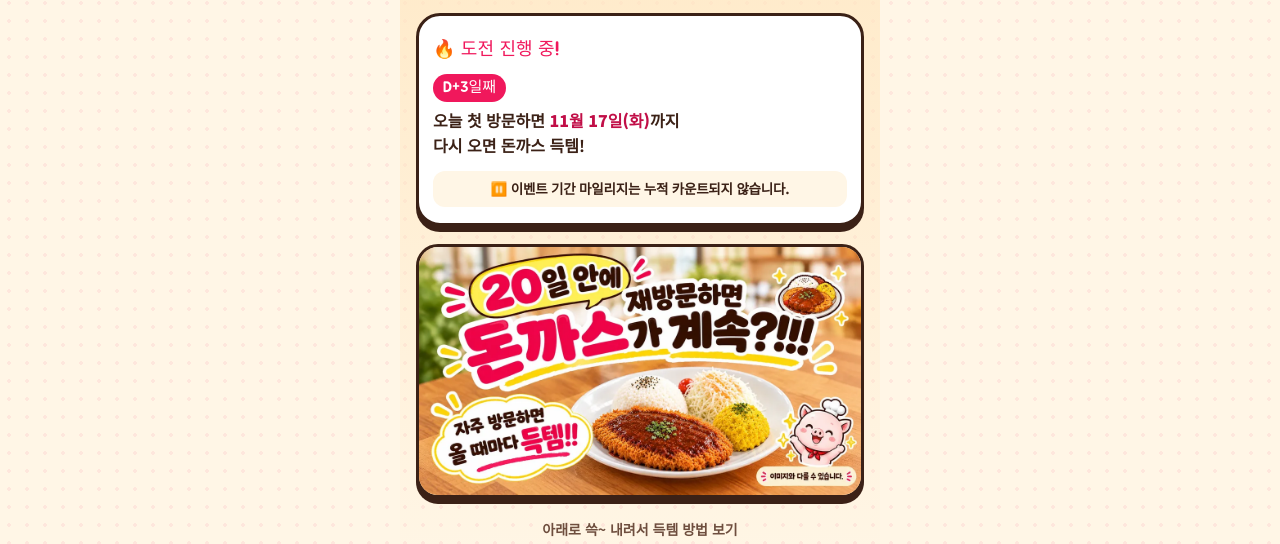
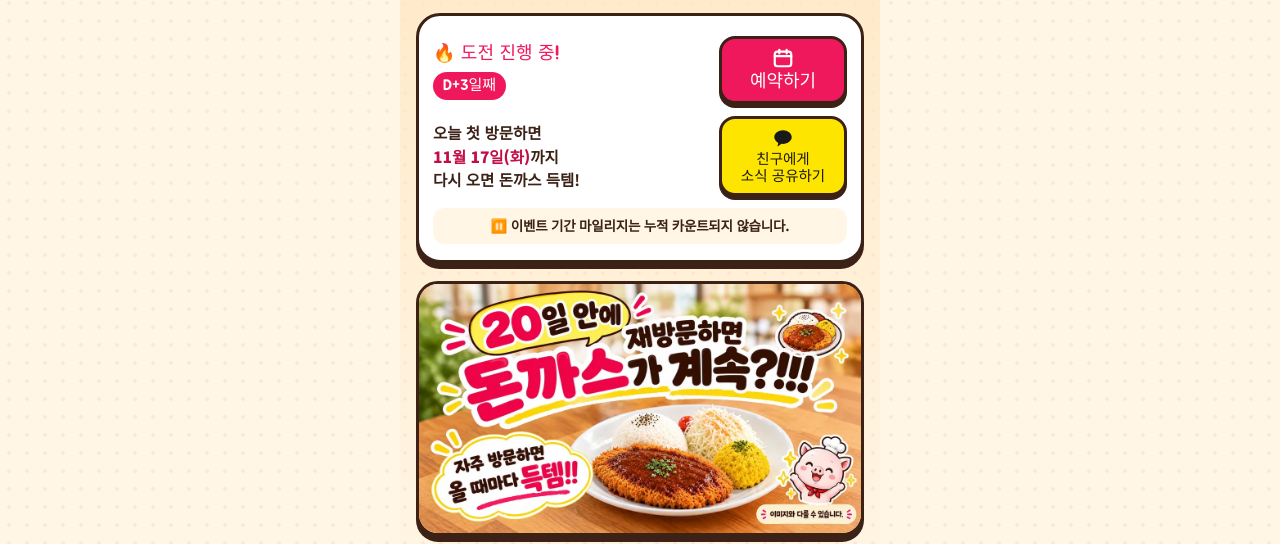
Before and after one commit to gnb21c-cmd/event, a plain HTML site: page donkatsu/index.html in a window 1280 px wide. Shown: the part 276-820 px from the top of the page. Drawn offline with Linux system fonts and the light colour scheme; no server answers.

Commit message:
예약하기·친구에게 소식 공유하기 버튼을 카운트다운 칸 안으로 옮김
- 진행 중: "도전 진행 중 / D+n일째" 오른쪽에 예약하기, "오늘 첫 방문하면 … 다시 오면 돈까스 득템!" 오른쪽에 공유하기 (작은 세로형 버튼)
- 시작 전 화면에서는 카운트다운 아래에 두 버튼 나란히
- 안내 글은 세 줄로 고정, 날짜는 중간에서 안 끊김
- 맨 아래 칸의 큰 버튼은 없애고 "예약·공유 버튼은 맨 위에 있어요 ↑" 안내로

Co-Authored-By: Claude Opus 5.5 <noreply@anthropic.com>
Claude-Session: https://claude.ai/code/session_01UUHcDPmg273z7uGNQdQ7sC

```diff
--- a/donkatsu/index.html
+++ b/donkatsu/index.html
@@ -120,7 +120,27 @@ b, strong { font-weight: 900; }
   box-shadow: 0 6px 0 var(--ink);
   text-align: left;
 }
-.countdown__head { margin-bottom: 10px; }
+/* 진행 중: 왼쪽 글자 + 오른쪽 버튼 / 시작 전: 카운트다운 아래 버튼 두 개 나란히 */
+.cd-grid { display: grid; grid-template-columns: 1fr 1fr; grid-template-areas: "head head" "body body" "book share"; gap: 10px; align-items: center; }
+.is-live .cd-grid { grid-template-columns: minmax(0, 1fr) clamp(100px, 29vw, 128px); grid-template-areas: "head book" "body share"; column-gap: 10px; row-gap: 12px; }
+.cd-head { grid-area: head; min-width: 0; }
+.cd-body { grid-area: body; min-width: 0; }
+.mini-btn--book { grid-area: book; }
+.mini-btn--share { grid-area: share; }
+.mini-btn {
+  display: flex; flex-direction: column; align-items: center; justify-content: center; gap: 3px;
+  min-height: 64px; padding: 8px 6px;
+  border: 3px solid var(--ink); border-radius: 16px;
+  box-shadow: 0 4px 0 var(--ink);
+  font: 400 18px/1.15 var(--round); text-align: center; text-decoration: none;
+  cursor: pointer; -webkit-tap-highlight-color: transparent;
+  transition: transform .08s, box-shadow .08s;
+}
+.mini-btn:active { transform: translateY(3px); box-shadow: 0 1px 0 var(--ink); }
+.mini-btn:focus-visible { outline: 3px solid var(--pink); outline-offset: 3px; }
+.mini-btn svg { flex: none; width: 22px; height: 22px; }
+.mini-btn--book { background: var(--pink); color: var(--white); }
+.mini-btn--share { background: var(--kakao); color: var(--kakao-ink); font-size: 14.5px; }
 .countdown__label { font-family: var(--round); font-size: 18px; line-height: 1.3; }
 .countdown__label em { font-style: normal; color: var(--pink); }
 .viewers {
@@ -151,14 +171,15 @@ b, strong { font-weight: 900; }
 .tile small { display: block; margin-top: 3px; font-size: 12px; font-weight: 700; color: #FFE9D6; }
 .tile b.bump { animation: bump .35s ease-out; }
 @keyframes bump { 0% { transform: translateY(-5px) scale(1.12); } 100% { transform: none; } }
-.live { display: none; font-weight: 700; }
-.live p { margin: 0; }
-.live .live__day { display: inline-block; margin-bottom: 6px; padding: 2px 10px; border-radius: 999px; background: var(--pink); color: var(--white); font-family: var(--round); font-weight: 400; font-size: 15px; }
+.live { display: none; margin: 0; font-weight: 700; }
+.live__day { display: none; width: fit-content; margin-top: 6px; padding: 2px 10px; border-radius: 999px; background: var(--pink); color: var(--white); font-family: var(--round); font-size: 15px; }
 .live strong { color: var(--pink-dark); }
+.live .nw { white-space: nowrap; }
+.is-live .live { font-size: 15.5px; line-height: 1.5; }
 /* 한 줄로: 화면 폭(최대 480px)에서 칸 여백 78px을 뺀 만큼에 맞춰 글자 크기를 줄임 */
 .mileage-note { margin: 12px 0 0; padding: 8px 6px; border-radius: 12px; background: var(--cream); font-size: min(13.5px, calc((min(100vw, 480px) - 78px) * 0.0402)); font-weight: 700; line-height: 1.45; letter-spacing: -.2px; text-align: center; white-space: nowrap; }
 .is-live .tiles { display: none; }
-.is-live .live { display: block; }
+.is-live .live, .is-live .live__day { display: block; }
 
 .poster { margin: 0 0 6px; }
 html:not(.js) .poster picture { display: none; }
@@ -316,26 +337,8 @@ html:not(.js) .poster picture { display: none; }
 .cta { margin-top: 56px; padding-top: 58px; background: linear-gradient(180deg, #FFF0F4 0%, var(--white) 70%); text-align: center; }
 .cta .pig { position: absolute; left: 50%; top: -64px; width: 112px; transform: translateX(-50%) rotate(-4deg); filter: drop-shadow(0 4px 0 rgba(59,33,22,.25)); }
 .cta p { margin: 0 0 18px; font-weight: 700; color: var(--ink-soft); }
-.btn {
-  display: flex; align-items: center; justify-content: center; gap: 10px;
-  width: 100%; min-height: 60px;
-  margin: 0 0 14px;
-  padding: 0 18px;
-  border: 3px solid var(--ink);
-  border-radius: 18px;
-  font: 400 21px/1.2 var(--round);
-  text-decoration: none;
-  cursor: pointer;
-  -webkit-tap-highlight-color: transparent;
-  transition: transform .08s, box-shadow .08s;
-}
-.btn:active { transform: translateY(4px); }
-.btn--book { background: var(--pink); color: var(--white); box-shadow: 0 6px 0 var(--ink); }
-.btn--book:active { box-shadow: 0 2px 0 var(--ink); }
-.btn--share { background: var(--kakao); color: var(--kakao-ink); box-shadow: 0 6px 0 var(--ink); }
-.btn--share:active { box-shadow: 0 2px 0 var(--ink); }
-.btn svg { flex: none; width: 24px; height: 24px; }
-.btn:focus-visible { outline: 3px solid var(--pink); outline-offset: 3px; }
+.to-top { display: inline-block; margin: 0 0 6px; padding: 6px 14px; border: 2px solid var(--ink); border-radius: 999px; background: var(--white); color: var(--ink); font: 400 16px/1.3 var(--round); text-decoration: none; }
+.to-top:focus-visible { outline: 3px solid var(--pink); outline-offset: 3px; }
 .fine { margin: 6px 0 0 !important; font-size: 12px; font-weight: 400 !important; color: var(--ink-soft); }
 .foot { margin: 22px 16px 0; text-align: center; font-size: 12px; color: var(--ink-soft); }
 
@@ -382,19 +385,29 @@ html:not(.js) .poster picture { display: none; }
     <p class="hero__sub">오면 올수록 돈까스가 <mark>공짜!</mark><br>역대급 무한 리필(?) 혜택</p>
 
     <section class="countdown" id="countdown" aria-label="이벤트 시작 카운트다운">
-      <div class="countdown__head">
+      <span class="viewers" id="viewers" title="이 소식을 본 사람 수"><span aria-hidden="true">👀</span><span class="viewers__num" id="viewersNum">00000</span><span class="viewers__unit">명이 봤어요</span></span>
+      <div class="cd-grid">
+        <div class="cd-head">
           <span class="countdown__label" id="cdLabel"><em>10월 26일(월) 오전 10시</em><br>도전 시작까지</span>
-        <span class="viewers" id="viewers" title="이 소식을 본 사람 수"><span aria-hidden="true">👀</span><span class="viewers__num" id="viewersNum">00000</span><span class="viewers__unit">명이 봤어요</span></span>
+          <span class="live__day" id="liveDay">D+1일째</span>
         </div>
+        <a class="mini-btn mini-btn--book" id="bookBtn" href="https://m.booking.naver.com/booking/12/bizes/653244?theme=place&amp;entry=pll&amp;lang=ko">
+          <svg viewBox="0 0 24 24" aria-hidden="true"><rect x="3" y="5" width="18" height="16" rx="3" fill="none" stroke="currentColor" stroke-width="2.4"/><path d="M3 10h18M8 3v4M16 3v4" stroke="currentColor" stroke-width="2.4" stroke-linecap="round"/></svg>
+          <span>예약하기</span>
+        </a>
+        <div class="cd-body">
           <div class="tiles" role="timer" aria-live="off">
             <div class="tile"><b id="cdD">00</b><small>일</small></div>
             <div class="tile"><b id="cdH">00</b><small>시간</small></div>
             <div class="tile"><b id="cdM">00</b><small>분</small></div>
             <div class="tile"><b id="cdS">00</b><small>초</small></div>
           </div>
-      <div class="live" id="cdLive">
-        <span class="live__day" id="liveDay">D+1일째</span>
-        <p>오늘 첫 방문하면 <strong id="liveDeadline"></strong>까지<br>다시 오면 돈까스 득템!</p>
+          <p class="live" id="cdLive">오늘 첫 방문하면<br><span class="nw"><strong id="liveDeadline"></strong>까지</span><br>다시 오면 돈까스 득템!</p>
+        </div>
+        <button class="mini-btn mini-btn--share" id="shareBtn" type="button">
+          <svg viewBox="0 0 24 24" aria-hidden="true"><path d="M12 3.5C6.75 3.5 2.5 6.86 2.5 11c0 2.65 1.74 4.98 4.37 6.32l-.9 3.3c-.08.3.26.54.52.37l3.92-2.6c.52.07 1.05.11 1.59.11 5.25 0 9.5-3.36 9.5-7.5S17.25 3.5 12 3.5z" fill="currentColor"/></svg>
+          <span>친구에게<br>소식 공유하기</span>
+        </button>
       </div>
       <p class="mileage-note"><span aria-hidden="true">⏸️</span> 이벤트 기간 마일리지는 누적 카운트되지 않습니다.</p>
     </section>
@@ -531,14 +544,7 @@ html:not(.js) .poster picture { display: none; }
       </picture>
       <h2 id="ctaTitle">콤보는 <mark>첫 방문</mark>부터!</h2>
       <p id="ctaText">10월 26일, 첫 방문을 예약하고 도전을 시작하세요</p>
-      <a class="btn btn--book" href="https://m.booking.naver.com/booking/12/bizes/653244?theme=place&amp;entry=pll&amp;lang=ko">
-        <svg viewBox="0 0 24 24" aria-hidden="true"><rect x="3" y="5" width="18" height="16" rx="3" fill="none" stroke="currentColor" stroke-width="2.4"/><path d="M3 10h18M8 3v4M16 3v4" stroke="currentColor" stroke-width="2.4" stroke-linecap="round"/></svg>
-        예약하기
-      </a>
-      <button class="btn btn--share" id="shareBtn" type="button">
-        <svg viewBox="0 0 24 24" aria-hidden="true"><path d="M12 3.5C6.75 3.5 2.5 6.86 2.5 11c0 2.65 1.74 4.98 4.37 6.32l-.9 3.3c-.08.3.26.54.52.37l3.92-2.6c.52.07 1.05.11 1.59.11 5.25 0 9.5-3.36 9.5-7.5S17.25 3.5 12 3.5z" fill="currentColor"/></svg>
-        친구에게 소식 공유하기
-      </button>
+      <a class="to-top" href="#countdown">예약·공유 버튼은 맨 위에 있어요 <span aria-hidden="true">↑</span></a>
       <p class="fine">이미지는 실제와 다를 수 있습니다.</p>
     </section>
   </main>
```
Lines whose indentation alone changed are shown as unchanged.
